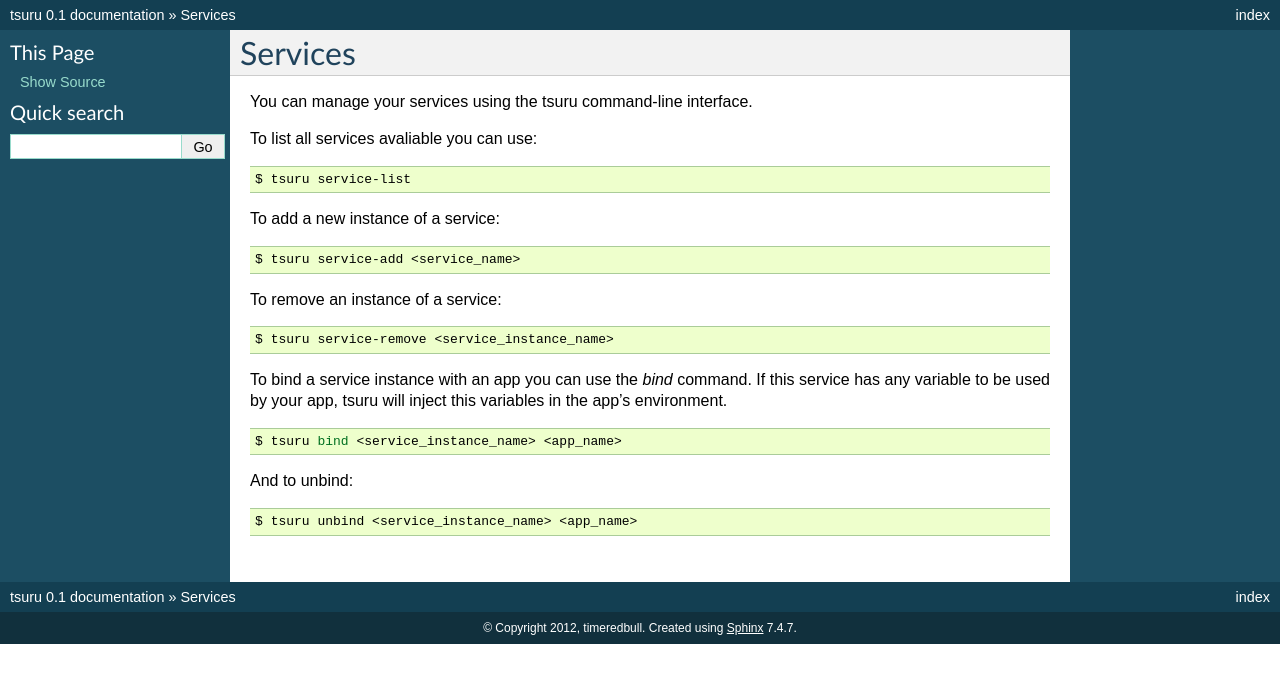
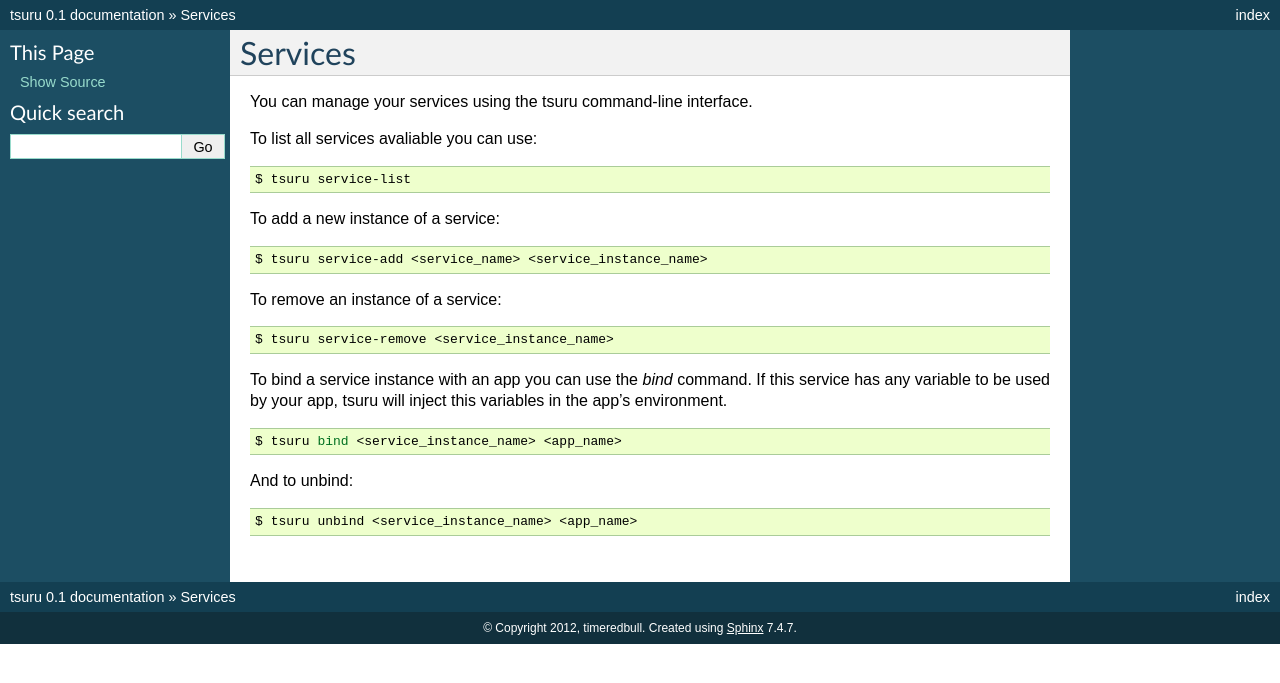
Before and after one commit to tsuru/tsuru, a Sphinx documentation site: the page built from docs/apps/client/services.rst, in a window 1280 px wide. Shown: the top 683 px of the page. Built offline with Sphinx 7.4.7, drawn with Linux system fonts in a browser that asks for light colours; part of the change alters nothing that is shown.

Commit message:
docs: adding missing parameter to service-add.

```diff
--- a/docs/apps/client/services.rst
+++ b/docs/apps/client/services.rst
@@ -18,7 +18,7 @@ To add a new instance of a service:
 
 ::
 
-    $ tsuru service-add <service_name>
+    $ tsuru service-add <service_name> <service_instance_name>
 
 To remove an instance of a service:
 
```
